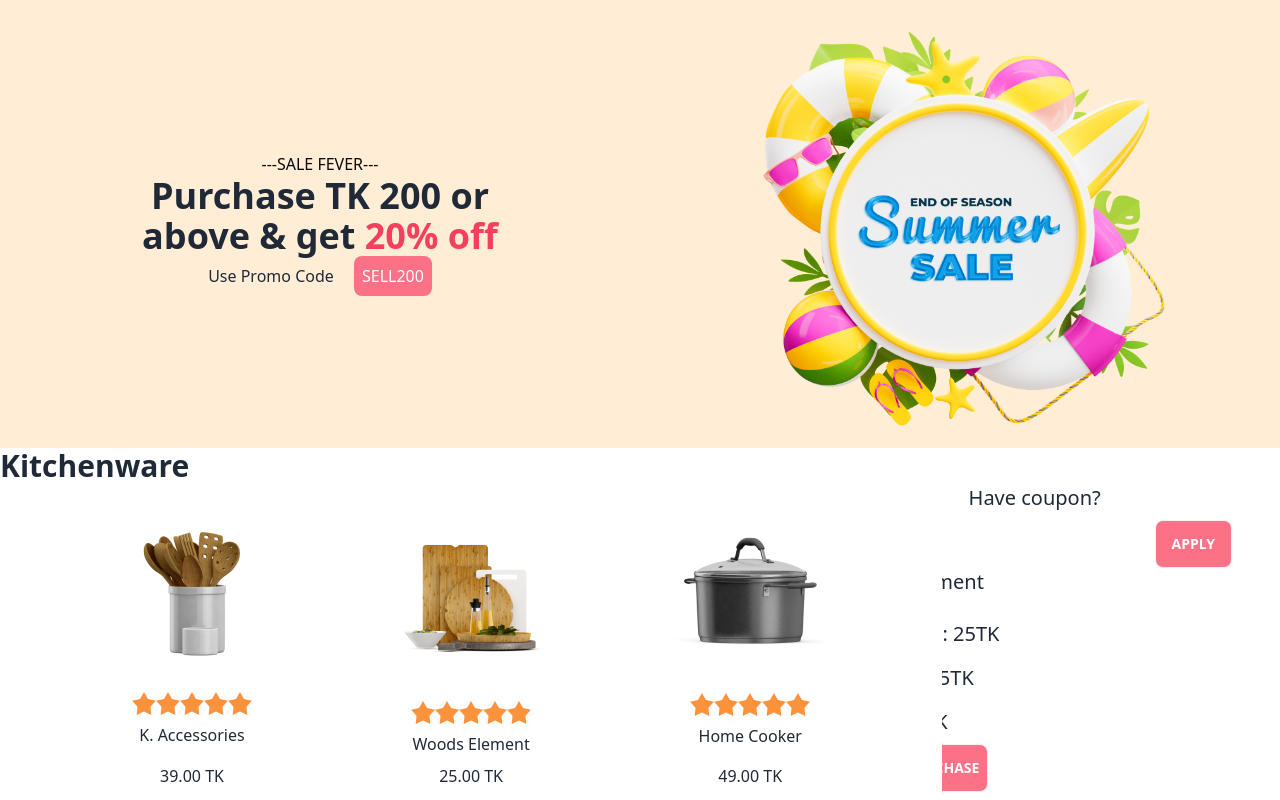
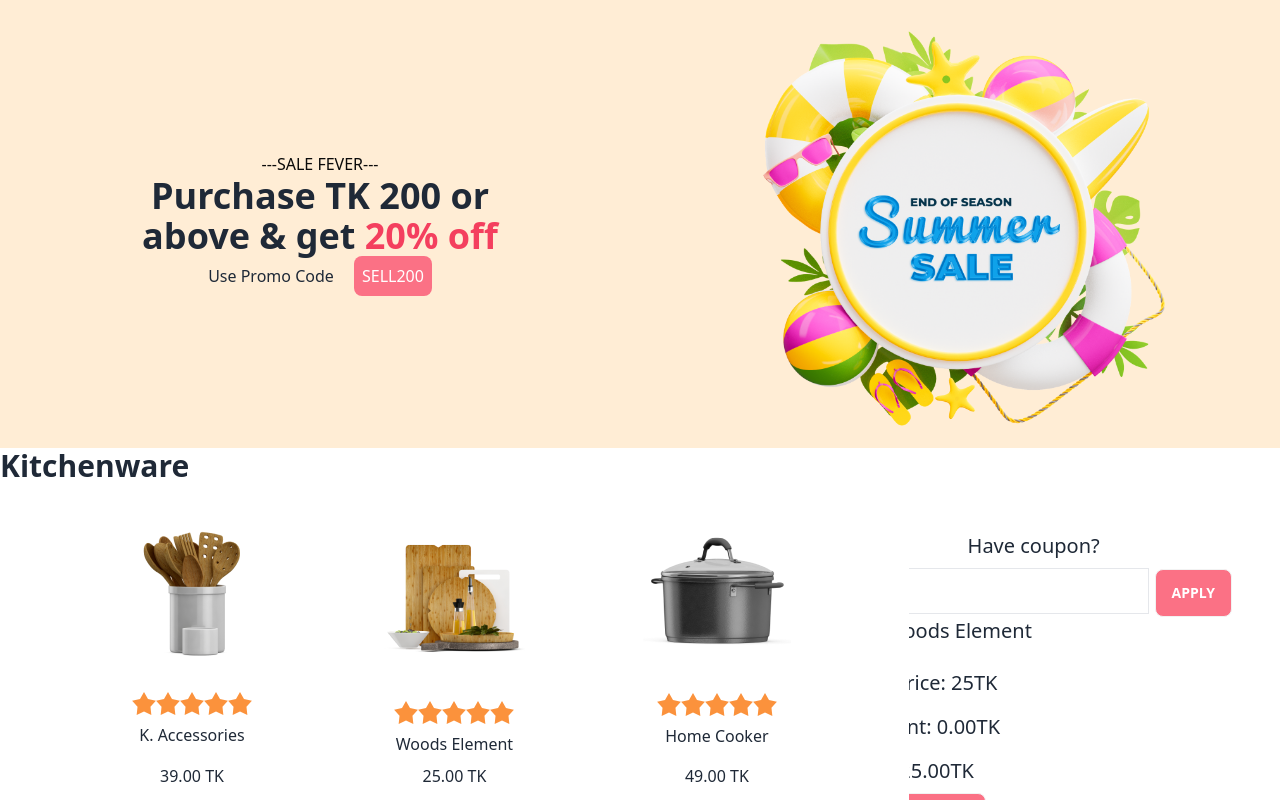
Before and after one commit to Shahariyar123/assignment-5, a plain HTML site: page index.html in a window 1280 px wide. Both pictures are taken after a click on the button "25.00 TK". Shown: the top 800 px of the page. Drawn offline with nearby package versions, Linux system fonts and the light colour scheme.

Commit message:
3rd commit

```diff
--- a/index.html
+++ b/index.html
@@ -59,8 +59,7 @@
 
 
 
-                    <div
-                        class="card w-96 bg-base-100 blur-md invert drop-shadow-xl md:filter-none ">
+                    <div class="card w-96 bg-base-100 blur-md invert drop-shadow-xl md:filter-none ">
                         <figure class="px-10 pt-10">
                             <img src="./images/prod2.png" alt="Shoes" class="rounded-xl" />
                         </figure>
@@ -189,11 +188,12 @@
                 <!-- Have coupon -->
 
 
-                <div class="mr-12 items-center text-black-800 text-xl">
+                <div class="p-12 items-center text-black-800 text-xl">
                     <h1 class="text-center mb-2">Have coupon?</h1>
-                    <input type="text" class="p-2">
-                    <a href="#" class="btn bg-rose-400 text-white rounded-lg">Apply</a>
-                    <div id="seclect-item">
+                    <input type="text" class="p-2 border" id="coupon-input">
+                    <button class="btn bg-rose-400 text-white rounded-lg"
+                        onclick="applyDiscountIfNeeded()">Apply</button>
+                    <div id="select-item">
 
 
 
@@ -210,10 +210,11 @@
                         <div class="modal" id="my_modal_8">
                             <div class="modal-box">
                                 <img class="ml-36" src="./images/congo.png" alt="">
-                        <h3 class="font-bold text-lg ml-36">Congratulations</h3>
-                        <p class="py-4 ml-16">This modal works with anchor links</p>
+                                <h3 class="font-bold text-2xl ml-36">Congratulations</h3>
+                                <p class="py-4 ml-16 text-center">Purchase Completed</p>
                                 <div class="modal-action items-center">
-                            <a href="#" class="btn p-2 bg-rose-400 text-white rounded-lg mr-48" id="go-home" onclick="resetAllMoney(ih)">Go Home</a>
+                                    <a href="#" class="btn p-2 bg-rose-400 text-white rounded-lg mr-48" id="go-home"
+                                        onclick="resetAllMoney()">Go Home</a>
                                 </div>
                             </div>
                         </div>
--- a/index.js
+++ b/index.js
@@ -1,36 +1,59 @@
+let serialNumber = 1; // Initialize serial number
 let total = 0;
 
-   function getAllMoney(target){
-    // console.log('je')
-    const secletedItmes =document.getElementById('seclect-item')
-const itemNames = target.parentNode.childNodes[3].innerText
-const ul= document.createElement("ul")
-ul.innerText = itemNames;
-// console.log(li);
-secletedItmes.appendChild(ul)
+function getAllMoney(target) {
+  const selectedItems = document.getElementById('select-item');
+  const itemNames = target.parentNode.childNodes[3].innerText;
+  const li = document.createElement("li");
+  li.innerText = `${serialNumber}. ${itemNames}`;
+  serialNumber++;
+  // Append the list item to the selectedItems list
+  selectedItems.appendChild(li);
+  const price = parseFloat(target.parentNode.childNodes[5].innerText.split(" ")[0]);
 
-// console.log(target.parentNode.childNodes[5].innerText.split(" ")[0])
+  total += price;
+  const totalPriceElement = document.getElementById('Total-price');
+  totalPriceElement.innerText = total;
 
-const price =target.parentNode.childNodes[5].innerText.split(" ")[0];
-
-total = parseFloat(total) + parseFloat(price)
-
-// console.log(total);
-const totalPrice = (document.getElementById('Total-price').innerText = total)
+  applyDiscountIfNeeded();
+}
 
 
+function applyDiscountIfNeeded() {
+  const totalPrice = parseFloat(document.getElementById('Total-price').innerText);
 
- // Example: Applying a discount if the price value is less than or equal to 200
-let prices = 0;
-if (prices <= 200) {
-  const discount = (totalPrice*20)/100
- const totalDis = discount
-const discountTotal = (document.getElementById('discount-total').innerText = totalDis)
-console.log('total')
-const count =total-discount;
-const mainPrice = (document.getElementById('main-price').innerText =  count )
+  if (totalPrice >= 200 && isCouponApplied()) {
+    const discount = (totalPrice * 20) / 100;
+    const discountedTotal = totalPrice - discount;
+
+    const discountTotalElement = document.getElementById('discount-total');
+    discountTotalElement.innerText = discount.toFixed(2);
+
+    const mainPriceElement = document.getElementById('main-price');
+    mainPriceElement.innerText = discountedTotal.toFixed(2);
+  } else {
+    const discountTotalElement = document.getElementById('discount-total');
+    discountTotalElement.innerText = "0.00";
+
+    const mainPriceElement = document.getElementById('main-price');
+    mainPriceElement.innerText = totalPrice.toFixed(2);
+  }
 }
-function resetAllMoney(ih){
-  console.log('hosce')
+
+function isCouponApplied() {
+  const couponInput = document.getElementById('coupon-input').value;
+  return couponInput === "SELL200";
 }
- };
+
+function resetAllMoney() {
+  const selectedItems = document.getElementById('select-item');
+  selectedItems.innerHTML = '';
+
+  const totalPriceElement = document.getElementById('Total-price');
+  totalPriceElement.innerText = "0.00";
+
+  const couponInput = document.getElementById('coupon-input');
+  couponInput.value = "";
+
+  applyDiscountIfNeeded();
+}
```
Lines whose indentation alone changed are shown as unchanged.
